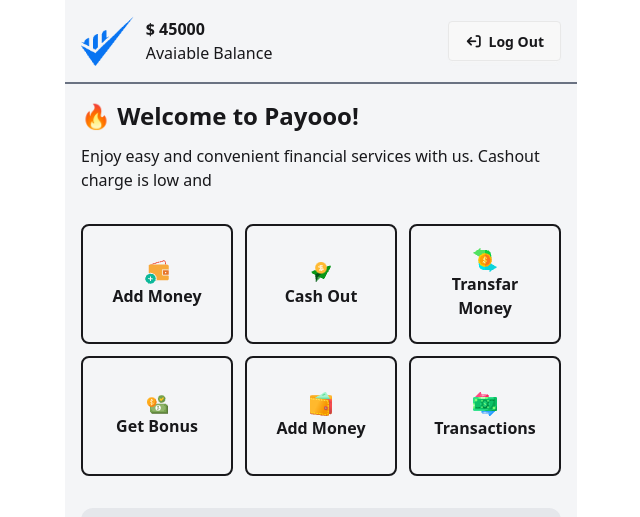
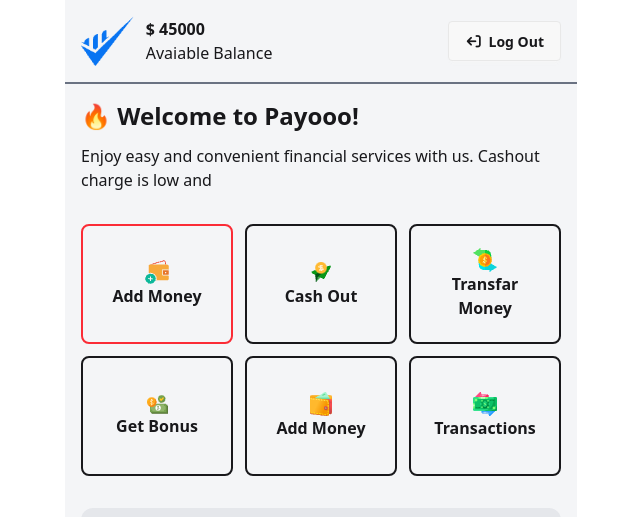
Before and after one commit to chayansrk64/payoo-mobile-bank, a plain HTML site: page home.html in a window 1280 px wide. Shown: the top 517 px of the page, without its empty margins (319-959 px from the left). Drawn offline with nearby package versions, Linux system fonts and the light colour scheme.

Commit message:
toggle style modified

```diff
--- a/home.html
+++ b/home.html
@@ -34,7 +34,7 @@
 
      <!-- grid items -->
      <div class="p-4 grid grid-cols-3 gap-3">
-        <div id="add-money-toggle" class="text-center border-2 border-grey-500 rounded-lg p-4 font-bold h-[120px] cursor-pointer flex justify-center items-center flex-col">
+        <div id="add-money-toggle" class="text-center border-2 border-red-500 rounded-lg p-4 font-bold h-[120px] cursor-pointer flex justify-center items-center flex-col">
             <img class="mx-auto" src="./assets/wallet1.png" alt="">
             <h3>Add Money</h3>
         </div>
```
